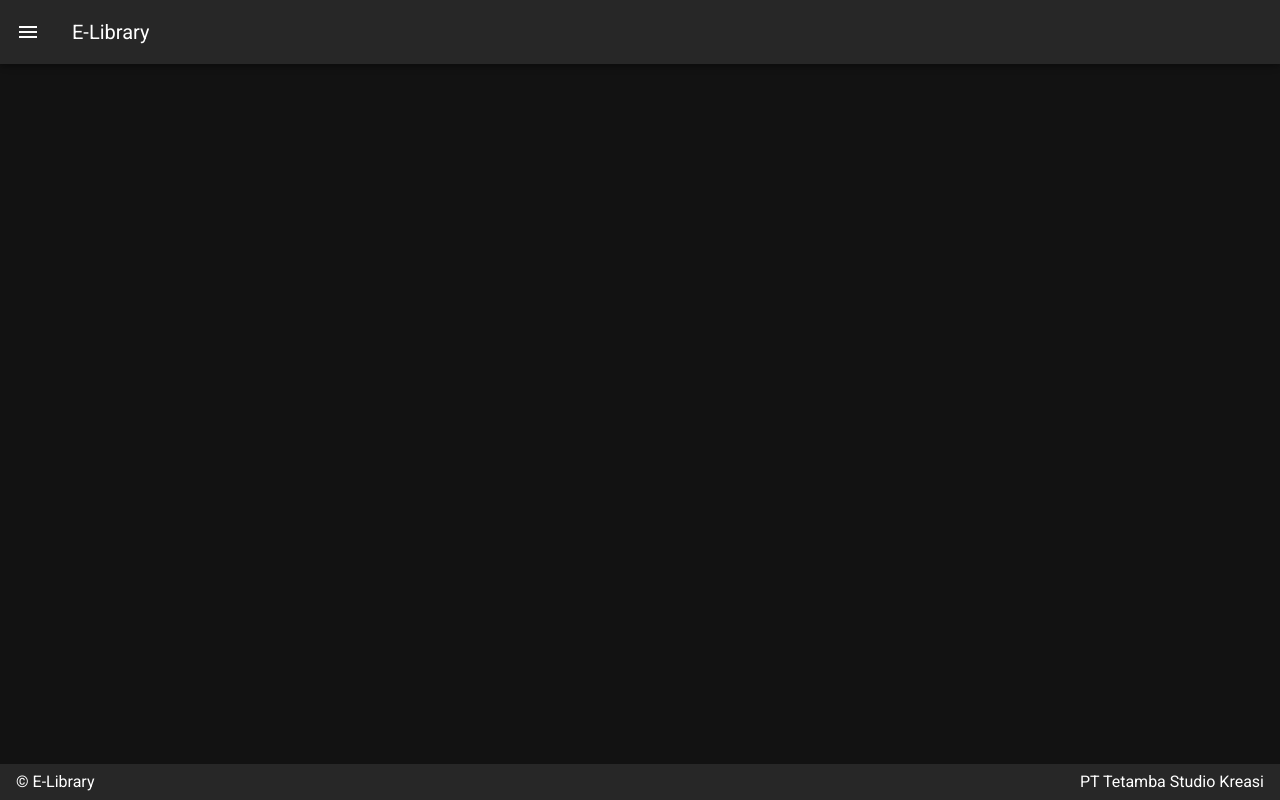
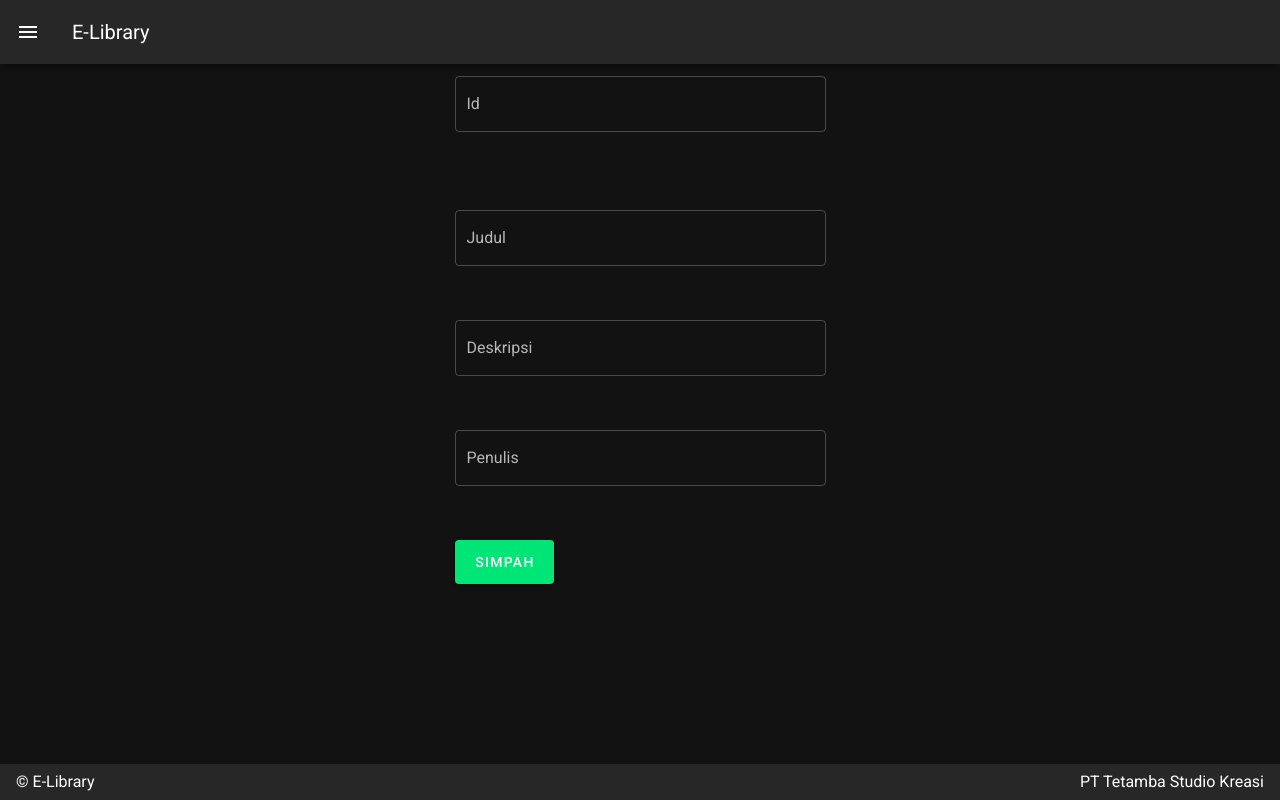
Before and after one commit to FixDev/vuetify-perpus, a Nuxt app: page /list-buku/create in a window 1280 px wide. Built offline with nearby package versions, Linux system fonts and the light colour scheme.

Commit message:
Create on process

```diff
--- a/components/list-buku.vue
+++ b/components/list-buku.vue
@@ -3,7 +3,7 @@
         <tr>
             <td align="center">{{ id }}</td>
             <td align="center">{{ judul }}</td>
-            <td align="center">{{ kategori }}</td>
+            <td align="center">{{ deskripsi }}</td>
             <td align="center">
                 <nuxt-link :to="'/list-buku/' + id" style="text-decoration:  none;">
                     <v-btn small outlined color="info" >Detail</v-btn>
@@ -29,7 +29,7 @@ export default {
             type: String,
             default: ''
         },
-        kategori:{
+        deskripsi:{
             type: String,
             default: ''
         },
--- a/db.json
+++ b/db.json
@@ -11,74 +11,64 @@
       "id": 2,
       "judul": "Hacker",
       "deskripsi": "Ini adalah buku untuk belajar menjadi seorang hacker profesional!",
-      "penulis": "Muhammad Fikri"
+      "penulis": "Muhammad Fikri",
+      "kategori": "komputer"
     },
     {
       "id": 3,
       "judul": "Hacker",
       "deskripsi": "Ini adalah buku untuk belajar menjadi seorang hacker profesional!",
-      "penulis": "Muhammad Fikri"
-    },
-    {
-      "id": 3,
-      "judul": "Hacker",
-      "deskripsi": "Ini adalah buku untuk belajar menjadi seorang hacker profesional!",
-      "penulis": "Muhammad Fikri"
+      "penulis": "Muhammad Fikri",
+      "kategori": "komputer"
     },
     {
       "id": 4,
       "judul": "Hacker",
       "deskripsi": "Ini adalah buku untuk belajar menjadi seorang hacker profesional!",
-      "penulis": "Muhammad Fikri"
+      "penulis": "Muhammad Fikri",
+      "kategori": "komputer"
     },
     {
       "id": 5,
       "judul": "Hacker",
       "deskripsi": "Ini adalah buku untuk belajar menjadi seorang hacker profesional!",
-      "penulis": "Muhammad Fikri"
+      "penulis": "Muhammad Fikri",
+      "kategori": "komputer"
     },
     {
       "id": 6,
       "judul": "Hacker",
       "deskripsi": "Ini adalah buku untuk belajar menjadi seorang hacker profesional!",
-      "penulis": "Muhammad Fikri"
+      "penulis": "Muhammad Fikri",
+      "kategori": "komputer"
     },
     {
       "id": 7,
       "judul": "Hacker",
       "deskripsi": "Ini adalah buku untuk belajar menjadi seorang hacker profesional!",
-      "penulis": "Muhammad Fikri"
+      "penulis": "Muhammad Fikri",
+      "kategori": "komputer"
     },
     {
       "id": 8,
       "judul": "Hacker",
       "deskripsi": "Ini adalah buku untuk belajar menjadi seorang hacker profesional!",
-      "penulis": "Muhammad Fikri"
+      "penulis": "Muhammad Fikri",
+      "kategori": "komputer"
     },
     {
       "id": 9,
       "judul": "Hacker",
       "deskripsi": "Ini adalah buku untuk belajar menjadi seorang hacker profesional!",
-      "penulis": "Muhammad Fikri"
+      "penulis": "Muhammad Fikri",
+      "kategori": "komputer"
     },
     {
       "id": 10,
       "judul": "Hacker",
       "deskripsi": "Ini adalah buku untuk belajar menjadi seorang hacker profesional!",
-      "penulis": "Muhammad Fikri"
-    }
-  ],
-  "kategoris": [
-    {
-      "id": 1,
-      "nama": "Komputer"
-    },
-    {
-      "id": 1,
-      "nama": "Sains"
-    },    {
-      "id": 1,
-      "nama": "Biologi"
+      "penulis": "Muhammad Fikri",
+      "kategori": "komputer"
     }
   ],
   "komentars": [
--- a/pages/list-buku/create.vue
+++ b/pages/list-buku/create.vue
@@ -0,0 +1,87 @@
+<template>
+  <div>
+    <v-row>
+      <v-col cols="12" sm="4"> </v-col>
+      <v-col cols="12" sm="4">
+        <v-text-field
+          v-model="title"
+          :rules="rules"
+          label="Id"
+          outlined
+        ></v-text-field>
+      </v-col>
+    </v-row>
+    <v-row>
+      <v-col cols="12" sm="4"> </v-col>
+      <v-col cols="12" sm="4" class="d-flex">
+        <v-select
+          v-for="buku in bukus"
+          :key="buku.kategori"
+          :items="buku.kategori"
+          label="Outlined style"
+          dense
+          outlined
+        >Pilih Kategori</v-select>
+      </v-col>
+    </v-row>
+    <v-row>
+      <v-col cols="12" sm="4"> </v-col>
+      <v-col cols="12" sm="4">
+        <v-text-field
+          v-model="title"
+          :rules="rules"
+          label="Judul"
+          outlined
+        ></v-text-field>
+      </v-col>
+    </v-row>
+    <v-row>
+      <v-col cols="12" sm="4"> </v-col>
+      <v-col cols="12" sm="4">
+        <v-text-field
+          v-model="title"
+          :rules="rules"
+          label="Deskripsi"
+          outlined
+        ></v-text-field>
+      </v-col>
+    </v-row>
+    <v-row>
+      <v-col cols="12" sm="4"> </v-col>
+      <v-col cols="12" sm="4">
+        <v-text-field
+          v-model="title"
+          :rules="rules"
+          label="Penulis"
+          outlined
+        ></v-text-field>
+      </v-col>
+    </v-row>
+    <v-row>
+      <v-col cols="7" sm="4">
+      </v-col>
+      <v-col cols="5" sm="4">
+        <v-btn color="success" large dark>
+          Simpah
+        </v-btn>
+      </v-col>
+    </v-row>
+  </div>
+</template>
+
+<script>
+export default {
+  data() {
+    return {
+      buku: {}
+    };
+  },
+  methods: {
+    simpan() {
+      this.$axios.post("http://localhost:3001/bukus", this.buku).then(send => {
+        this.$router.push("/list-buku");
+      });
+    }
+  }
+};
+</script>
--- a/pages/list-buku/index.vue
+++ b/pages/list-buku/index.vue
@@ -29,7 +29,7 @@
           :id="buku.id"
           :key="buku.id"
           :judul="buku.judul"
-          :kategori="buku.kategori"
+          :deskripsi="buku.deskripsi"
           @refresh-ah="getData"
         >
         </ListItem>
```
